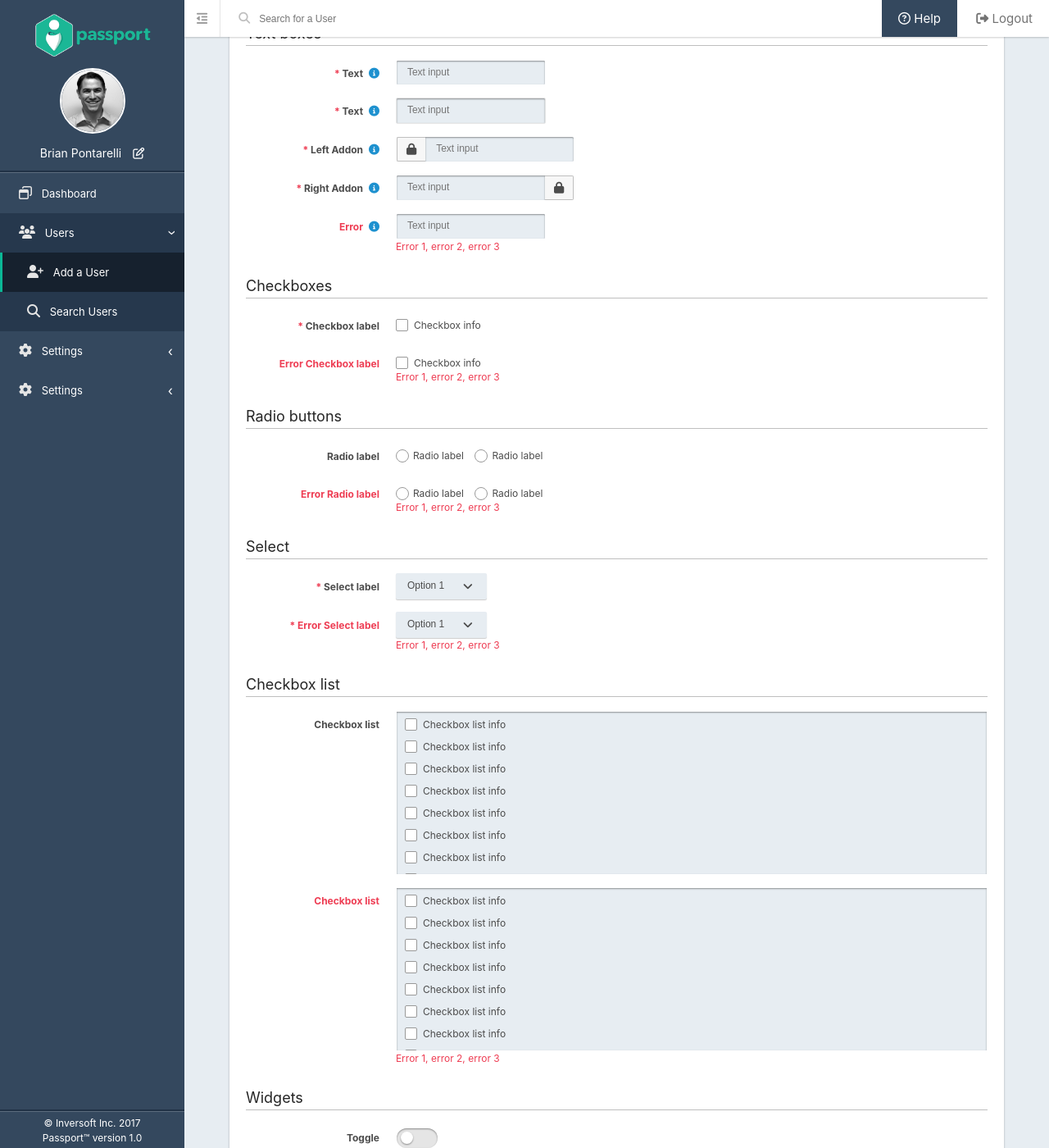
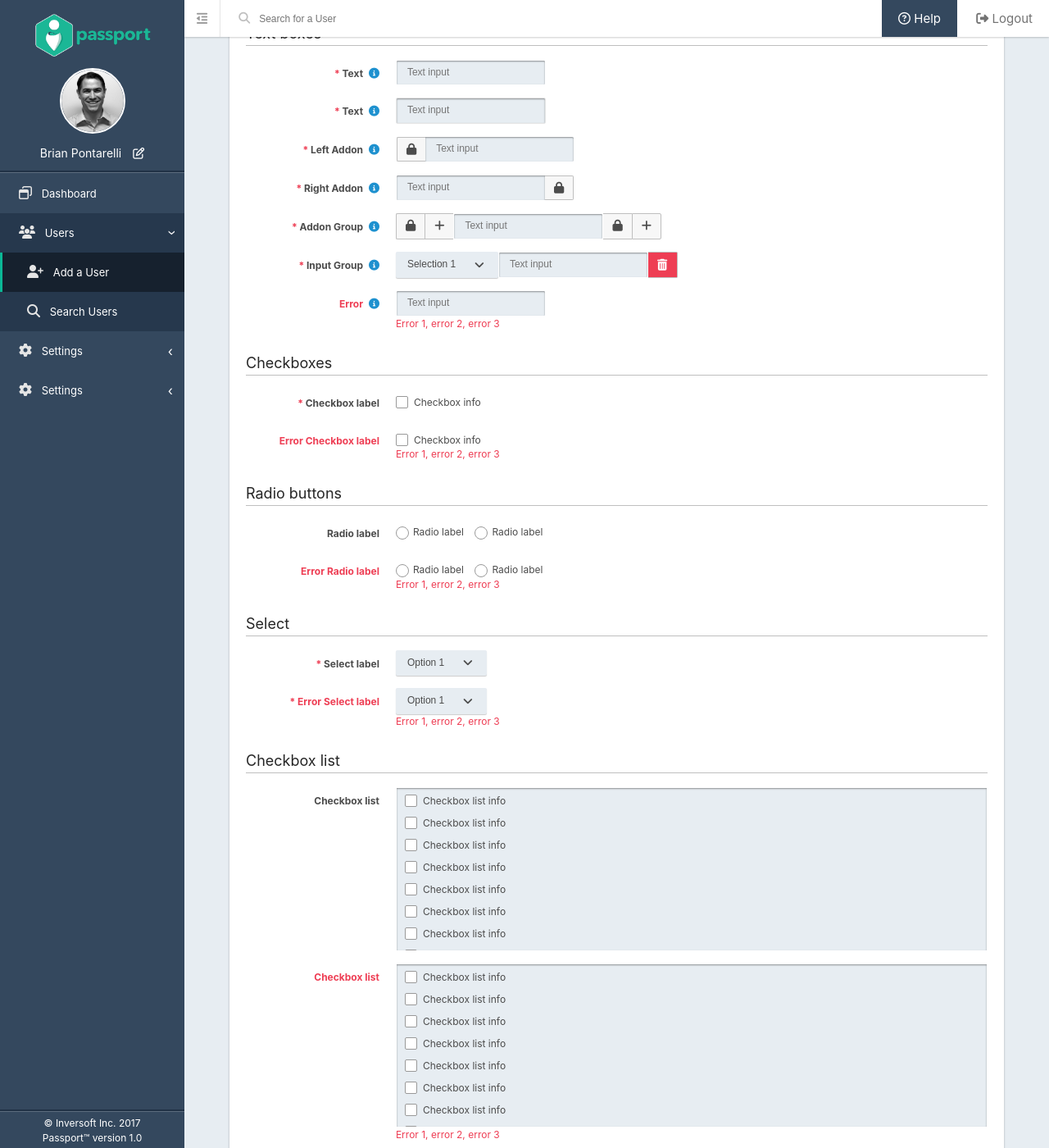
Before and after one commit to FusionAuth/fusionauth-style, a Jekyll site: the page built from index.md, in a window 1280 px wide and 1400 px high, scrolled down 2285 px. Shown: the whole window at 82% size. Built offline with Jekyll 4.4.1, drawn with Linux system fonts in a browser that asks for light colours; nearby versions of some CDN libraries.

Commit message:
New flexbox driven input groups.

```diff
--- a/_layouts/default.html
+++ b/_layouts/default.html
@@ -570,6 +570,31 @@
                     <div class="input-addon">
                       <input type="text" id="text-right-icon" placeholder="Text input"/>
                       <span class="input-icon-right"><i class="fa fa-lock"></i></span>
+                    </div>
+                  </div>
+
+                  <div class="form-row">
+                    <label for="text-middle-icon"><span class="required">*</span> Addon Group <i class="fa fa-info-circle" data-tooltip="Some tooltip help text that is very long and will wrap multiple lines and such."></i></label>
+                    <div class="input-addon-group">
+                      <span class="input-group-item"><i class="fa fa-lock"></i></span>
+                      <span class="input-group-item"><i class="fa fa-plus"></i></span>
+                      <input type="text" id="text-middle-icon" placeholder="Text input"/>
+                      <span class="input-group-item"><i class="fa fa-lock"></i></span>
+                      <span class="input-group-item"><i class="fa fa-plus"></i></span>
+                    </div>
+                  </div>
+
+                  <div class="form-row">
+                    <label for="text-middle-icon-2"><span class="required">*</span> Input Group <i class="fa fa-info-circle" data-tooltip="Some tooltip help text that is very long and will wrap multiple lines and such."></i></label>
+                    <div class="input-addon-group">
+                      <label class="select">
+                        <select class="select">
+                          <option selected="true">Selection 1</option>
+                          <option>Selection 2</option>
+                        </select>
+                      </label>
+                      <input type="text" id="text-middle-icon-2" placeholder="Text input"/>
+                      <button class="input-group-item button red"><i class="fa fa-trash"></i></button>
                     </div>
                   </div>
 
--- a/_sass/forms.scss
+++ b/_sass/forms.scss
@@ -48,6 +48,57 @@ form {
     }
   }
 
+  /*
+    A magic flexbox driven addon group
+
+    Allows any number of icons, labels, inputs, and buttons to be combined in any order.
+
+    Leave this here for specificity on css. If it is removed from the form,
+    other rules may gain precedence and break it.
+   */
+  .input-addon-group {
+    color: $input-addon-color;
+    border-radius: 0;
+    display: inline-flex;
+    > * {
+      border-radius: 0;
+      margin: 0;
+      flex: 1 0 auto;
+      &:first-child {
+        border-radius: 2px 0 0 2px;
+      }
+      &:last-child {
+        border-radius: 0 2px 2px 0;
+      }
+    }
+    .input-group-item { //Use this to make a button/icon the right size.
+      border: 1px solid $text-border-color;
+      flex: 0 0 auto;
+      &:not(:last-child) {
+        border-right: none;
+      }
+      .fa {
+        font: normal normal normal 14px/1 FontAwesome;
+        padding: 7px 11px 7px 11px;
+        transition: border 0.2s ease-in-out;
+      }
+      &.button {
+        padding: 0;
+      }
+    }
+    input + .input-group-item {
+      border-left: none;
+    }
+    label.select { //For select
+      display: inline-block; //Prevent the default labels from breaking inner labels.
+      margin: 0;
+      select {
+        width: 100%;
+        height: 100%;
+      }
+    }
+  }
+
   &.full {
     input[type="email"],
     input[type="number"],
@@ -75,6 +126,13 @@ form {
 
     .input-addon {
       width: 100%;
+    }
+
+    .input-addon-group {
+      display: flex;
+      label.select {
+        width: auto; //Select boxes would normally be 100% width;
+      }
     }
   }
 }
@@ -155,6 +213,13 @@ form.labels-left {
       select,
       label.select {
         width: 100%;
+      }
+    }
+
+    .input-addon-group {
+      display: flex;
+      label.select {
+        width: auto; //Select boxes would normally be 100% width;
       }
     }
   }
@@ -283,6 +348,13 @@ textarea {
       border: none;
     }
   }
+}
+
+.input-group-item {
+  background: $input-addon-background-color;
+  line-height: 1;
+  transition: border 0.2s ease-in-out;
+  vertical-align: middle;
 }
 
 .checkbox {
```
